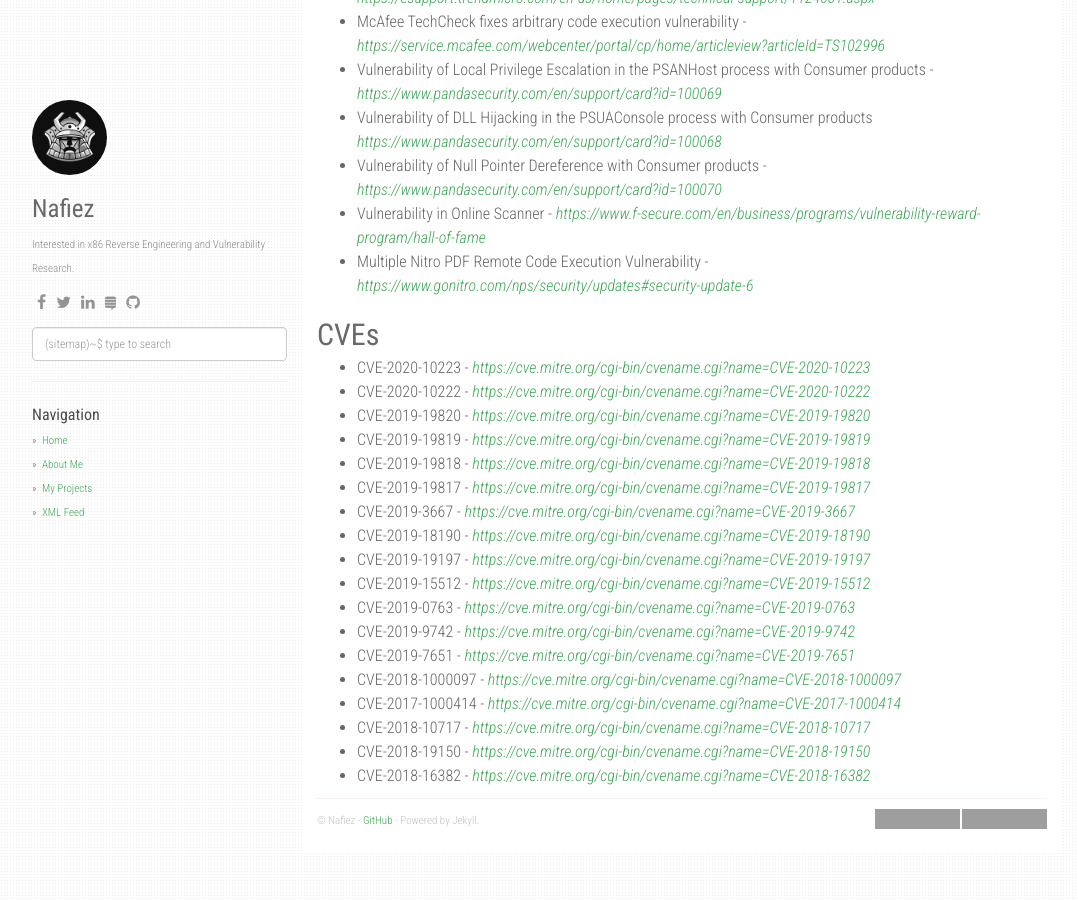
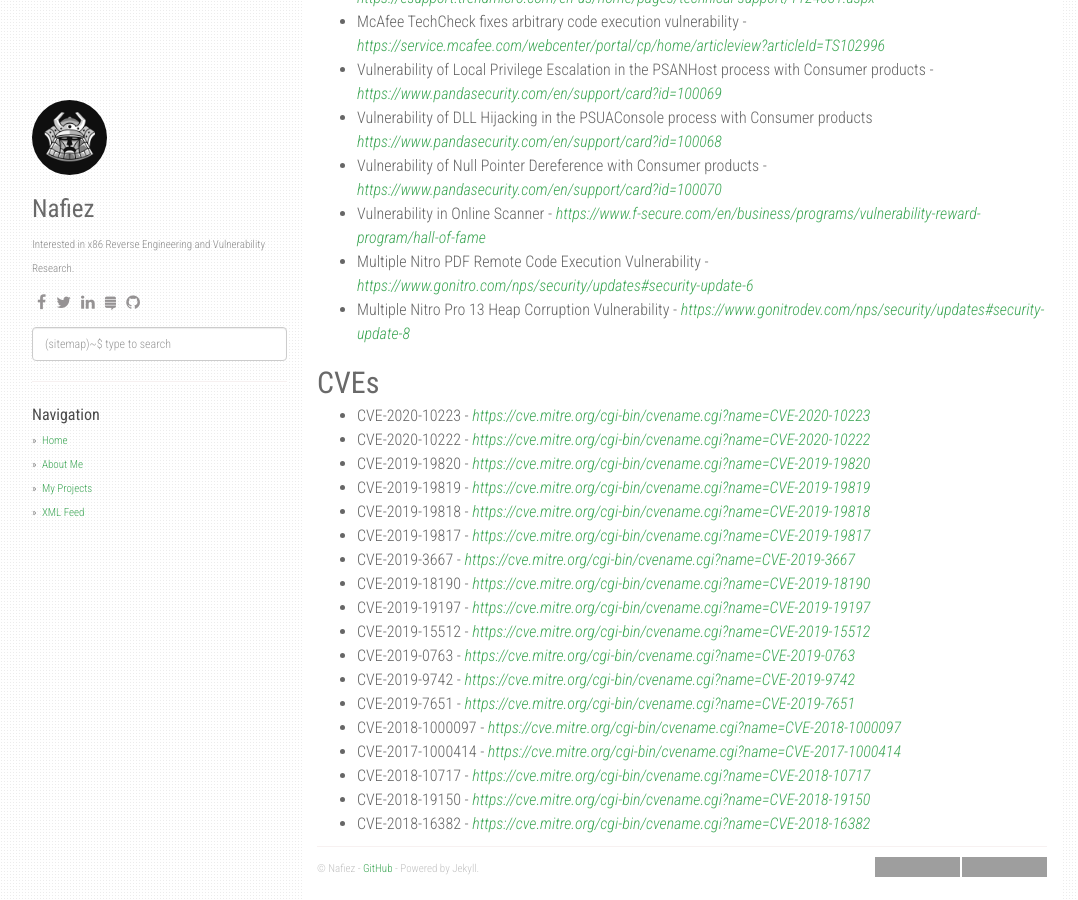
Before and after one commit to FazliMolaJan/nafiez.github.io, a Jekyll site: the page built from about.md, in a window 1280 px wide and 900 px high, scrolled down 638 px. Shown: the whole window, without its empty margins (53-1131 px from the left). Built offline with Jekyll 4.4.1, drawn with Linux system fonts in a browser that asks for light colours; nearby versions of some CDN libraries; grey boxes are pictures that could not be loaded.

Commit message:
Update about.md

```diff
--- a/about.md
+++ b/about.md
@@ -31,6 +31,7 @@ Acknowledgements
 - Vulnerability of Null Pointer Dereference with Consumer products - [_https://www.pandasecurity.com/en/support/card?id=100070_](https://www.pandasecurity.com/en/support/card?id=100070)
 - Vulnerability in Online Scanner - [_https://www.f-secure.com/en/business/programs/vulnerability-reward-program/hall-of-fame_](https://www.f-secure.com/en/business/programs/vulnerability-reward-program/hall-of-fame)
 - Multiple Nitro PDF Remote Code Execution Vulnerability - [_https://www.gonitro.com/nps/security/updates#security-update-6_](https://www.gonitro.com/nps/security/updates#security-update-6)
+- Multiple Nitro Pro 13 Heap Corruption Vulnerability - [_https://www.gonitrodev.com/nps/security/updates#security-update-8_](https://www.gonitrodev.com/nps/security/updates#security-update-8)
 
 CVEs
 ---
```
